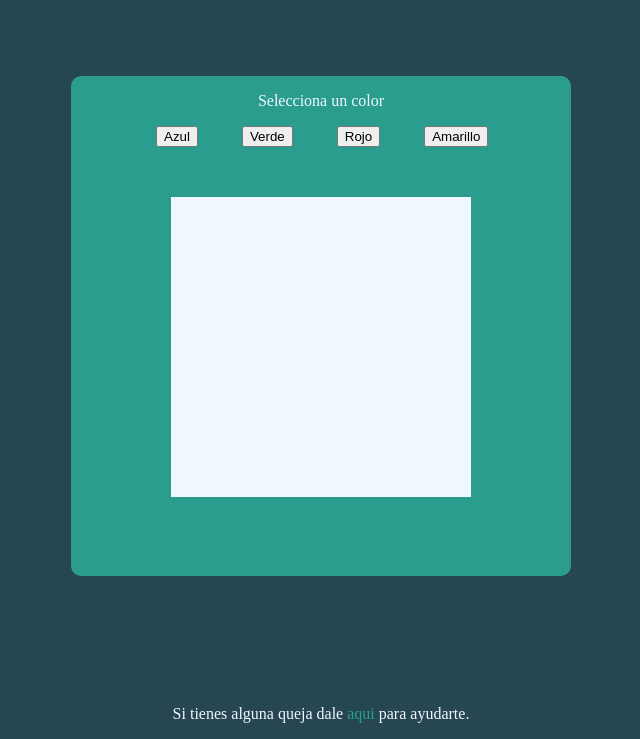
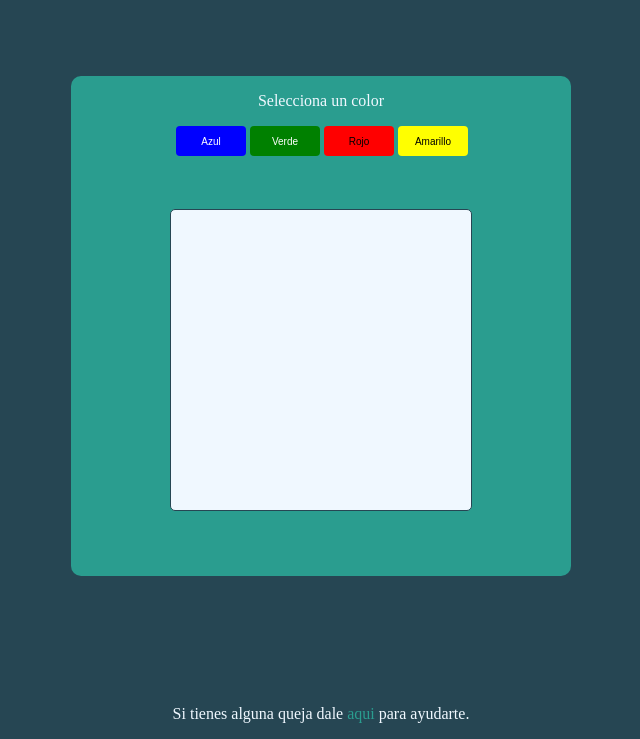
Before and after one commit to ZedsterRS/Dib-jalo, a plain HTML site: page index.html in a window 1280 px wide. Shown: the part 61-800 px from the top of the page, without its empty margins (319-959 px from the left). Drawn offline with Linux system fonts and the light colour scheme.

Commit message:
Add files via upload

```diff
--- a/events.js
+++ b/events.js
@@ -1 +1,2 @@
-console.log("tamos ready");
+var canvitas = document.getElementById("canvas_dibujo");
+var papel = canvitas.getContext("2d");
--- a/index.html
+++ b/index.html
@@ -12,10 +12,22 @@
     <main>
         <div>
             <p>Selecciona un color</p>
-            <button id="button_azul">Azul</button>
-            <button>Verde</button>
-            <button>Rojo</button>
-            <button>Amarillo</button>
+            <button class="button" id="button_azul">
+                <span class="button_text">Azul</span>
+                <i id="icon_w" class="ri_check_line icon">✓</i>
+            </button>
+            <button class="button" id="button_verde">
+                <span class="button_text">Verde</span>
+                <i id="icon_w" class="ri_check_line icon">✓</i>
+            </button>
+            <button class="button" id="button_rojo">
+                <span class="button_text">Rojo</span>
+                <i id="icon_b" class="ri_check_line icon">✓</i>
+            </button>
+            <button class="button" id="button_amarillo">
+                <span class="button_text">Amarillo</span>
+                <i id="icon_b" class="ri_check_line icon">✓</i>
+            </button>
         </div>
         <canvas id="canvas_dibujo"></canvas>
     </main>
@@ -25,3 +37,10 @@
     <script src="events.js"></script>
 </body>
 </html>
+
+<!--
+    <button class="button" id="button">
+        <span class="button_text">Dibujar</span>
+        <i class="ri-check-line icon">✓</i>
+    </button>
+-->
--- a/style.css
+++ b/style.css
@@ -27,10 +27,9 @@ p {
 }
 button {
     display: inline-block;
-    margin: 0px 20px 0px 20px;
 }
 #button_azul {
-    margin-left: 85px;
+    margin-left: 105px;
 }
 #canvas_dibujo {
     background-color: aliceblue;
@@ -39,9 +38,66 @@ button {
     display: block;
     margin: auto;
     margin-top: 50px;
+    border-radius: 5px;
+    border: 1px solid #264653;
+
 }
 footer {
     margin-top: auto;
     text-align: center;
     color: aliceblue;
 }
+#button_azul {
+    background-color: blue;
+    color: white;
+
+}
+#button_verde {
+    background-color: green;
+    color: white;
+}
+#button_rojo {
+    background-color: red;
+    color: black;
+}
+#button_amarillo {
+    background-color: yellow;
+    color: black;
+}
+.button {
+    position: relative;
+    width: 70px;
+    height: 30px;
+    font-size: 10px;
+    border: none;
+    border-radius: 4px;
+    cursor: pointer;
+    transition: .5s;
+}
+.button *{
+    position: absolute;
+    top: 50%;
+    left: 50%;
+    transform: translate(-50%, -50%);
+    transition: opacity .25s;
+}
+.icon {
+    opacity: 0;
+}
+.button:focus {
+    width: 30px;
+    border-radius: 50%;
+}
+.button:focus .button_text {
+    opacity: 0;
+}
+.button:focus .icon {
+    opacity: 1;
+    transition-delay: .5s;
+}
+#icon_b {
+    color: black;
+}
+#icon_w {
+    color: white;
+}
```
